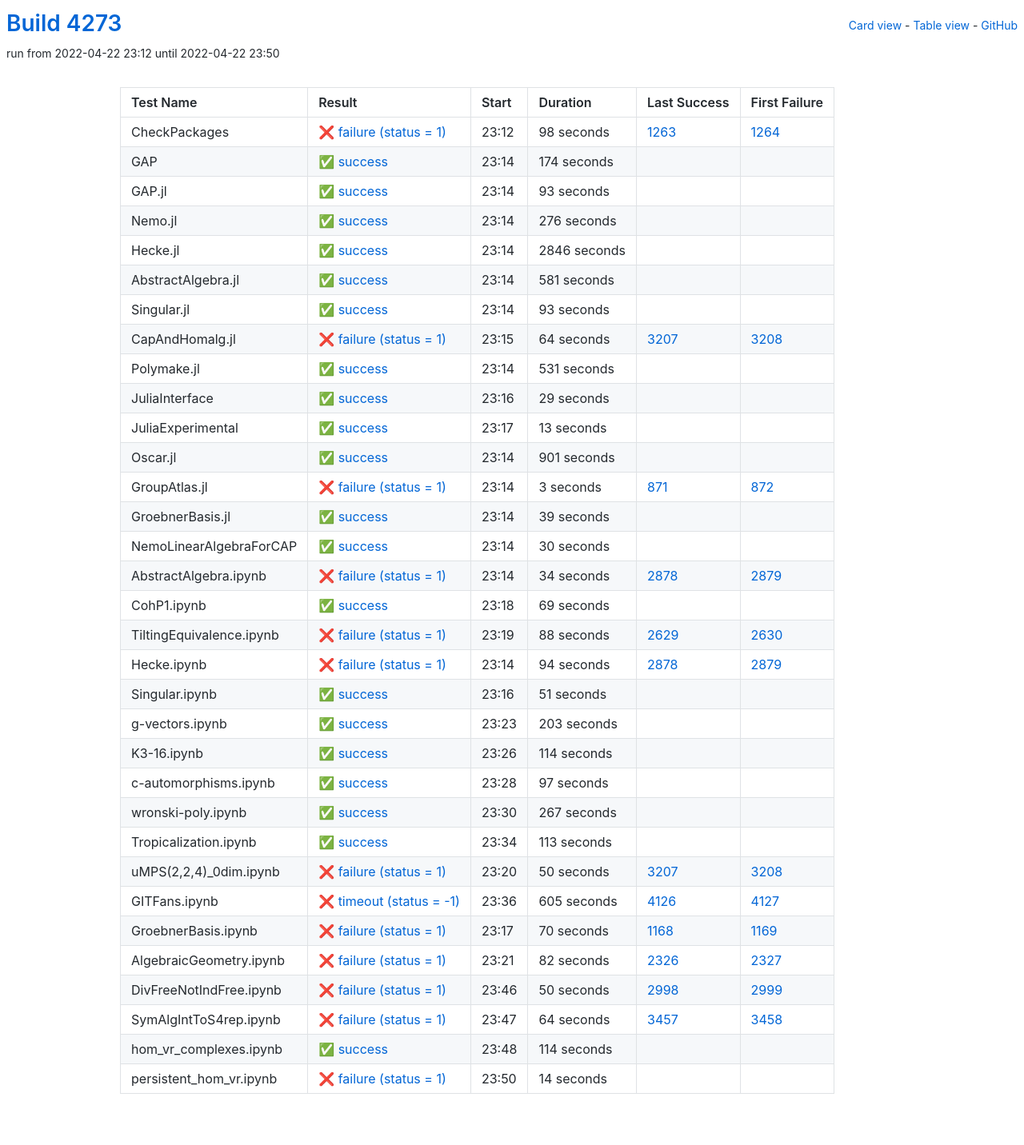
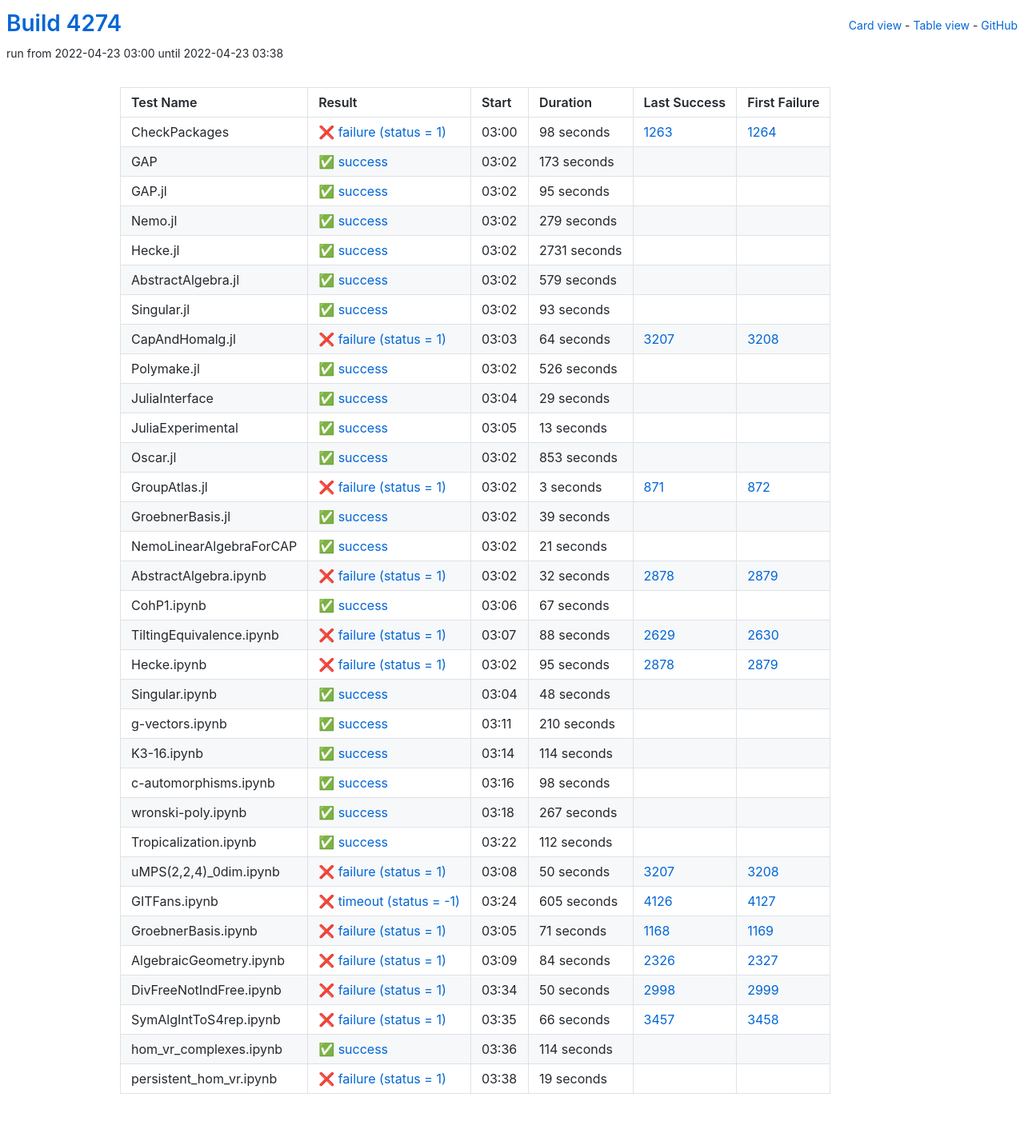
Before and after one commit to oscar-system/oscar-ci-status-stable, a Jekyll site: the page built from table.html, in a window 1280 px wide. Shown: the whole page at 80% size. Built offline with Jekyll 4.4.1, drawn with Linux system fonts in a browser that asks for light colours.

Commit message:
Build #4274

```diff
--- a/_data/ci.yml
+++ b/_data/ci.yml
@@ -1,6 +1,6 @@
 ---
-build: 4273
-build_url: https://oscarci.mathematik.uni-kl.de/job/oscar-stable/4273/
+build: 4274
+build_url: https://oscarci.mathematik.uni-kl.de/job/oscar-stable/4274/
 job: oscar-stable
 organization: oscar-system
 repo: oscar-ci-status-stable
@@ -8,8 +8,8 @@ repourl: https://github.com/oscar-system/oscar-ci-status-stable
 tests:
 - name: CheckPackages
   id: checkpackages
-  log: https://oscarci.mathematik.uni-kl.de/job/oscar-stable/4273/artifact/logs/build-4273/CheckPackages.log
-  start: 2022-04-22 23:12
+  log: https://oscarci.mathematik.uni-kl.de/job/oscar-stable/4274/artifact/logs/build-4274/CheckPackages.log
+  start: 2022-04-23 03:00
   success: false
   exitcode: 1
   status: failure
@@ -20,68 +20,68 @@ tests:
   first_failure_url: https://oscarci.mathematik.uni-kl.de/job/oscar-stable/1264/
 - name: GAP
   id: gap
-  log: https://oscarci.mathematik.uni-kl.de/job/oscar-stable/4273/artifact/logs/build-4273/GAP.log
-  start: 2022-04-22 23:14
+  log: https://oscarci.mathematik.uni-kl.de/job/oscar-stable/4274/artifact/logs/build-4274/GAP.log
+  start: 2022-04-23 03:02
   success: true
   exitcode: 0
   status: success
-  duration: 174
+  duration: 173
   last_success: false
   last_success_url:
   first_failure: false
   first_failure_url:
 - name: GAP.jl
   id: gap-jl
-  log: https://oscarci.mathematik.uni-kl.de/job/oscar-stable/4273/artifact/logs/build-4273/GAP.jl.log
-  start: 2022-04-22 23:14
+  log: https://oscarci.mathematik.uni-kl.de/job/oscar-stable/4274/artifact/logs/build-4274/GAP.jl.log
+  start: 2022-04-23 03:02
   success: true
   exitcode: 0
   status: success
-  duration: 93
+  duration: 95
   last_success: false
   last_success_url:
   first_failure: false
   first_failure_url:
 - name: Nemo.jl
   id: nemo-jl
-  log: https://oscarci.mathematik.uni-kl.de/job/oscar-stable/4273/artifact/logs/build-4273/Nemo.jl.log
-  start: 2022-04-22 23:14
+  log: https://oscarci.mathematik.uni-kl.de/job/oscar-stable/4274/artifact/logs/build-4274/Nemo.jl.log
+  start: 2022-04-23 03:02
   success: true
   exitcode: 0
   status: success
-  duration: 276
+  duration: 279
   last_success: false
   last_success_url:
   first_failure: false
   first_failure_url:
 - name: Hecke.jl
   id: hecke-jl
-  log: https://oscarci.mathematik.uni-kl.de/job/oscar-stable/4273/artifact/logs/build-4273/Hecke.jl.log
-  start: 2022-04-22 23:14
+  log: https://oscarci.mathematik.uni-kl.de/job/oscar-stable/4274/artifact/logs/build-4274/Hecke.jl.log
+  start: 2022-04-23 03:02
   success: true
   exitcode: 0
   status: success
-  duration: 2846
+  duration: 2731
   last_success: false
   last_success_url:
   first_failure: false
   first_failure_url:
 - name: AbstractAlgebra.jl
   id: abstractalgebra-jl
-  log: https://oscarci.mathematik.uni-kl.de/job/oscar-stable/4273/artifact/logs/build-4273/AbstractAlgebra.jl.log
-  start: 2022-04-22 23:14
+  log: https://oscarci.mathematik.uni-kl.de/job/oscar-stable/4274/artifact/logs/build-4274/AbstractAlgebra.jl.log
+  start: 2022-04-23 03:02
   success: true
   exitcode: 0
   status: success
-  duration: 581
+  duration: 579
   last_success: false
   last_success_url:
   first_failure: false
   first_failure_url:
 - name: Singular.jl
   id: singular-jl
-  log: https://oscarci.mathematik.uni-kl.de/job/oscar-stable/4273/artifact/logs/build-4273/Singular.jl.log
-  start: 2022-04-22 23:14
+  log: https://oscarci.mathematik.uni-kl.de/job/oscar-stable/4274/artifact/logs/build-4274/Singular.jl.log
+  start: 2022-04-23 03:02
   success: true
   exitcode: 0
   status: success
@@ -92,8 +92,8 @@ tests:
   first_failure_url:
 - name: CapAndHomalg.jl
   id: capandhomalg-jl
-  log: https://oscarci.mathematik.uni-kl.de/job/oscar-stable/4273/artifact/logs/build-4273/CapAndHomalg.jl.log
-  start: 2022-04-22 23:15
+  log: https://oscarci.mathematik.uni-kl.de/job/oscar-stable/4274/artifact/logs/build-4274/CapAndHomalg.jl.log
+  start: 2022-04-23 03:03
   success: false
   exitcode: 1
   status: failure
@@ -104,20 +104,20 @@ tests:
   first_failure_url: https://oscarci.mathematik.uni-kl.de/job/oscar-stable/3208/
 - name: Polymake.jl
   id: polymake-jl
-  log: https://oscarci.mathematik.uni-kl.de/job/oscar-stable/4273/artifact/logs/build-4273/Polymake.jl.log
-  start: 2022-04-22 23:14
+  log: https://oscarci.mathematik.uni-kl.de/job/oscar-stable/4274/artifact/logs/build-4274/Polymake.jl.log
+  start: 2022-04-23 03:02
   success: true
   exitcode: 0
   status: success
-  duration: 531
+  duration: 526
   last_success: false
   last_success_url:
   first_failure: false
   first_failure_url:
 - name: JuliaInterface
   id: juliainterface
-  log: https://oscarci.mathematik.uni-kl.de/job/oscar-stable/4273/artifact/logs/build-4273/JuliaInterface.log
-  start: 2022-04-22 23:16
+  log: https://oscarci.mathematik.uni-kl.de/job/oscar-stable/4274/artifact/logs/build-4274/JuliaInterface.log
+  start: 2022-04-23 03:04
   success: true
   exitcode: 0
   status: success
@@ -128,8 +128,8 @@ tests:
   first_failure_url:
 - name: JuliaExperimental
   id: juliaexperimental
-  log: https://oscarci.mathematik.uni-kl.de/job/oscar-stable/4273/artifact/logs/build-4273/JuliaExperimental.log
-  start: 2022-04-22 23:17
+  log: https://oscarci.mathematik.uni-kl.de/job/oscar-stable/4274/artifact/logs/build-4274/JuliaExperimental.log
+  start: 2022-04-23 03:05
   success: true
   exitcode: 0
   status: success
@@ -140,20 +140,20 @@ tests:
   first_failure_url:
 - name: Oscar.jl
   id: oscar-jl
-  log: https://oscarci.mathematik.uni-kl.de/job/oscar-stable/4273/artifact/logs/build-4273/Oscar.jl.log
-  start: 2022-04-22 23:14
+  log: https://oscarci.mathematik.uni-kl.de/job/oscar-stable/4274/artifact/logs/build-4274/Oscar.jl.log
+  start: 2022-04-23 03:02
   success: true
   exitcode: 0
   status: success
-  duration: 901
+  duration: 853
   last_success: false
   last_success_url:
   first_failure: false
   first_failure_url:
 - name: GroupAtlas.jl
   id: groupatlas-jl
-  log: https://oscarci.mathematik.uni-kl.de/job/oscar-stable/4273/artifact/logs/build-4273/GroupAtlas.jl.log
-  start: 2022-04-22 23:14
+  log: https://oscarci.mathematik.uni-kl.de/job/oscar-stable/4274/artifact/logs/build-4274/GroupAtlas.jl.log
+  start: 2022-04-23 03:02
   success: false
   exitcode: 1
   status: failure
@@ -164,8 +164,8 @@ tests:
   first_failure_url: https://oscarci.mathematik.uni-kl.de/job/oscar-stable/872/
 - name: GroebnerBasis.jl
   id: groebnerbasis-jl
-  log: https://oscarci.mathematik.uni-kl.de/job/oscar-stable/4273/artifact/logs/build-4273/GroebnerBasis.jl.log
-  start: 2022-04-22 23:14
+  log: https://oscarci.mathematik.uni-kl.de/job/oscar-stable/4274/artifact/logs/build-4274/GroebnerBasis.jl.log
+  start: 2022-04-23 03:02
   success: true
   exitcode: 0
   status: success
@@ -176,44 +176,44 @@ tests:
   first_failure_url:
 - name: NemoLinearAlgebraForCAP
   id: nemolinearalgebraforcap
-  log: https://oscarci.mathematik.uni-kl.de/job/oscar-stable/4273/artifact/logs/build-4273/NemoLinearAlgebraForCAP.log
-  start: 2022-04-22 23:14
+  log: https://oscarci.mathematik.uni-kl.de/job/oscar-stable/4274/artifact/logs/build-4274/NemoLinearAlgebraForCAP.log
+  start: 2022-04-23 03:02
   success: true
   exitcode: 0
   status: success
-  duration: 30
+  duration: 21
   last_success: false
   last_success_url:
   first_failure: false
   first_failure_url:
 - name: AbstractAlgebra.ipynb
   id: abstractalgebra-ipynb
-  log: https://oscarci.mathematik.uni-kl.de/job/oscar-stable/4273/artifact/logs/build-4273/AbstractAlgebra.ipynb.log
-  start: 2022-04-22 23:14
+  log: https://oscarci.mathematik.uni-kl.de/job/oscar-stable/4274/artifact/logs/build-4274/AbstractAlgebra.ipynb.log
+  start: 2022-04-23 03:02
   success: false
   exitcode: 1
   status: failure
-  duration: 34
+  duration: 32
   last_success: 2878
   last_success_url: https://oscarci.mathematik.uni-kl.de/job/oscar-stable/2878/
   first_failure: 2879
   first_failure_url: https://oscarci.mathematik.uni-kl.de/job/oscar-stable/2879/
 - name: CohP1.ipynb
   id: cohp1-ipynb
-  log: https://oscarci.mathematik.uni-kl.de/job/oscar-stable/4273/artifact/logs/build-4273/CohP1.ipynb.log
-  start: 2022-04-22 23:18
+  log: https://oscarci.mathematik.uni-kl.de/job/oscar-stable/4274/artifact/logs/build-4274/CohP1.ipynb.log
+  start: 2022-04-23 03:06
   success: true
   exitcode: 0
   status: success
-  duration: 69
+  duration: 67
   last_success: false
   last_success_url:
   first_failure: false
   first_failure_url:
 - name: TiltingEquivalence.ipynb
   id: tiltingequivalence-ipynb
-  log: https://oscarci.mathematik.uni-kl.de/job/oscar-stable/4273/artifact/logs/build-4273/TiltingEquivalence.ipynb.log
-  start: 2022-04-22 23:19
+  log: https://oscarci.mathematik.uni-kl.de/job/oscar-stable/4274/artifact/logs/build-4274/TiltingEquivalence.ipynb.log
+  start: 2022-04-23 03:07
   success: false
   exitcode: 1
   status: failure
@@ -224,44 +224,44 @@ tests:
   first_failure_url: https://oscarci.mathematik.uni-kl.de/job/oscar-stable/2630/
 - name: Hecke.ipynb
   id: hecke-ipynb
-  log: https://oscarci.mathematik.uni-kl.de/job/oscar-stable/4273/artifact/logs/build-4273/Hecke.ipynb.log
-  start: 2022-04-22 23:14
+  log: https://oscarci.mathematik.uni-kl.de/job/oscar-stable/4274/artifact/logs/build-4274/Hecke.ipynb.log
+  start: 2022-04-23 03:02
   success: false
   exitcode: 1
   status: failure
-  duration: 94
+  duration: 95
   last_success: 2878
   last_success_url: https://oscarci.mathematik.uni-kl.de/job/oscar-stable/2878/
   first_failure: 2879
   first_failure_url: https://oscarci.mathematik.uni-kl.de/job/oscar-stable/2879/
 - name: Singular.ipynb
   id: singular-ipynb
-  log: https://oscarci.mathematik.uni-kl.de/job/oscar-stable/4273/artifact/logs/build-4273/Singular.ipynb.log
-  start: 2022-04-22 23:16
+  log: https://oscarci.mathematik.uni-kl.de/job/oscar-stable/4274/artifact/logs/build-4274/Singular.ipynb.log
+  start: 2022-04-23 03:04
   success: true
   exitcode: 0
   status: success
-  duration: 51
+  duration: 48
   last_success: false
   last_success_url:
   first_failure: false
   first_failure_url:
 - name: g-vectors.ipynb
   id: g-vectors-ipynb
-  log: https://oscarci.mathematik.uni-kl.de/job/oscar-stable/4273/artifact/logs/build-4273/g-vectors.ipynb.log
-  start: 2022-04-22 23:23
+  log: https://oscarci.mathematik.uni-kl.de/job/oscar-stable/4274/artifact/logs/build-4274/g-vectors.ipynb.log
+  start: 2022-04-23 03:11
   success: true
   exitcode: 0
   status: success
-  duration: 203
+  duration: 210
   last_success: false
   last_success_url:
   first_failure: false
   first_failure_url:
 - name: K3-16.ipynb
   id: k3-16-ipynb
-  log: https://oscarci.mathematik.uni-kl.de/job/oscar-stable/4273/artifact/logs/build-4273/K3-16.ipynb.log
-  start: 2022-04-22 23:26
+  log: https://oscarci.mathematik.uni-kl.de/job/oscar-stable/4274/artifact/logs/build-4274/K3-16.ipynb.log
+  start: 2022-04-23 03:14
   success: true
   exitcode: 0
   status: success
@@ -272,20 +272,20 @@ tests:
   first_failure_url:
 - name: c-automorphisms.ipynb
   id: c-automorphisms-ipynb
-  log: https://oscarci.mathematik.uni-kl.de/job/oscar-stable/4273/artifact/logs/build-4273/c-automorphisms.ipynb.log
-  start: 2022-04-22 23:28
+  log: https://oscarci.mathematik.uni-kl.de/job/oscar-stable/4274/artifact/logs/build-4274/c-automorphisms.ipynb.log
+  start: 2022-04-23 03:16
   success: true
   exitcode: 0
   status: success
-  duration: 97
+  duration: 98
   last_success: false
   last_success_url:
   first_failure: false
   first_failure_url:
 - name: wronski-poly.ipynb
   id: wronski-poly-ipynb
-  log: https://oscarci.mathematik.uni-kl.de/job/oscar-stable/4273/artifact/logs/build-4273/wronski-poly.ipynb.log
-  start: 2022-04-22 23:30
+  log: https://oscarci.mathematik.uni-kl.de/job/oscar-stable/4274/artifact/logs/build-4274/wronski-poly.ipynb.log
+  start: 2022-04-23 03:18
   success: true
   exitcode: 0
   status: success
@@ -296,20 +296,20 @@ tests:
   first_failure_url:
 - name: Tropicalization.ipynb
   id: tropicalization-ipynb
-  log: https://oscarci.mathematik.uni-kl.de/job/oscar-stable/4273/artifact/logs/build-4273/Tropicalization.ipynb.log
-  start: 2022-04-22 23:34
+  log: https://oscarci.mathematik.uni-kl.de/job/oscar-stable/4274/artifact/logs/build-4274/Tropicalization.ipynb.log
+  start: 2022-04-23 03:22
   success: true
   exitcode: 0
   status: success
-  duration: 113
+  duration: 112
   last_success: false
   last_success_url:
   first_failure: false
   first_failure_url:
 - name: uMPS(2,2,4)_0dim.ipynb
   id: umps-2-2-4-0dim-ipynb
-  log: https://oscarci.mathematik.uni-kl.de/job/oscar-stable/4273/artifact/logs/build-4273/uMPS-2-2-4-_0dim.ipynb.log
-  start: 2022-04-22 23:20
+  log: https://oscarci.mathematik.uni-kl.de/job/oscar-stable/4274/artifact/logs/build-4274/uMPS-2-2-4-_0dim.ipynb.log
+  start: 2022-04-23 03:08
   success: false
   exitcode: 1
   status: failure
@@ -320,8 +320,8 @@ tests:
   first_failure_url: https://oscarci.mathematik.uni-kl.de/job/oscar-stable/3208/
 - name: GITFans.ipynb
   id: gitfans-ipynb
-  log: https://oscarci.mathematik.uni-kl.de/job/oscar-stable/4273/artifact/logs/build-4273/GITFans.ipynb.log
-  start: 2022-04-22 23:36
+  log: https://oscarci.mathematik.uni-kl.de/job/oscar-stable/4274/artifact/logs/build-4274/GITFans.ipynb.log
+  start: 2022-04-23 03:24
   success: false
   exitcode: -1
   status: timeout
@@ -332,32 +332,32 @@ tests:
   first_failure_url: https://oscarci.mathematik.uni-kl.de/job/oscar-stable/4127/
 - name: GroebnerBasis.ipynb
   id: groebnerbasis-ipynb
-  log: https://oscarci.mathematik.uni-kl.de/job/oscar-stable/4273/artifact/logs/build-4273/GroebnerBasis.ipynb.log
-  start: 2022-04-22 23:17
+  log: https://oscarci.mathematik.uni-kl.de/job/oscar-stable/4274/artifact/logs/build-4274/GroebnerBasis.ipynb.log
+  start: 2022-04-23 03:05
   success: false
   exitcode: 1
   status: failure
-  duration: 70
+  duration: 71
   last_success: 1168
   last_success_url: https://oscarci.mathematik.uni-kl.de/job/oscar-stable/1168/
   first_failure: 1169
   first_failure_url: https://oscarci.mathematik.uni-kl.de/job/oscar-stable/1169/
 - name: AlgebraicGeometry.ipynb
   id: algebraicgeometry-ipynb
-  log: https://oscarci.mathematik.uni-kl.de/job/oscar-stable/4273/artifact/logs/build-4273/AlgebraicGeometry.ipynb.log
-  start: 2022-04-22 23:21
+  log: https://oscarci.mathematik.uni-kl.de/job/oscar-stable/4274/artifact/logs/build-4274/AlgebraicGeometry.ipynb.log
+  start: 2022-04-23 03:09
   success: false
   exitcode: 1
   status: failure
-  duration: 82
+  duration: 84
   last_success: 2326
   last_success_url: https://oscarci.mathematik.uni-kl.de/job/oscar-stable/2326/
   first_failure: 2327
   first_failure_url: https://oscarci.mathematik.uni-kl.de/job/oscar-stable/2327/
 - name: DivFreeNotIndFree.ipynb
   id: divfreenotindfree-ipynb
-  log: https://oscarci.mathematik.uni-kl.de/job/oscar-stable/4273/artifact/logs/build-4273/DivFreeNotIndFree.ipynb.log
-  start: 2022-04-22 23:46
+  log: https://oscarci.mathematik.uni-kl.de/job/oscar-stable/4274/artifact/logs/build-4274/DivFreeNotIndFree.ipynb.log
+  start: 2022-04-23 03:34
   success: false
   exitcode: 1
   status: failure
@@ -368,20 +368,20 @@ tests:
   first_failure_url: https://oscarci.mathematik.uni-kl.de/job/oscar-stable/2999/
 - name: SymAlgIntToS4rep.ipynb
   id: symalginttos4rep-ipynb
-  log: https://oscarci.mathematik.uni-kl.de/job/oscar-stable/4273/artifact/logs/build-4273/SymAlgIntToS4rep.ipynb.log
-  start: 2022-04-22 23:47
+  log: https://oscarci.mathematik.uni-kl.de/job/oscar-stable/4274/artifact/logs/build-4274/SymAlgIntToS4rep.ipynb.log
+  start: 2022-04-23 03:35
   success: false
   exitcode: 1
   status: failure
-  duration: 64
+  duration: 66
   last_success: 3457
   last_success_url: https://oscarci.mathematik.uni-kl.de/job/oscar-stable/3457/
   first_failure: 3458
   first_failure_url: https://oscarci.mathematik.uni-kl.de/job/oscar-stable/3458/
 - name: hom_vr_complexes.ipynb
   id: hom-vr-complexes-ipynb
-  log: https://oscarci.mathematik.uni-kl.de/job/oscar-stable/4273/artifact/logs/build-4273/hom_vr_complexes.ipynb.log
-  start: 2022-04-22 23:48
+  log: https://oscarci.mathematik.uni-kl.de/job/oscar-stable/4274/artifact/logs/build-4274/hom_vr_complexes.ipynb.log
+  start: 2022-04-23 03:36
   success: true
   exitcode: 0
   status: success
@@ -392,12 +392,12 @@ tests:
   first_failure_url:
 - name: persistent_hom_vr.ipynb
   id: persistent-hom-vr-ipynb
-  log: https://oscarci.mathematik.uni-kl.de/job/oscar-stable/4273/artifact/logs/build-4273/persistent_hom_vr.ipynb.log
-  start: 2022-04-22 23:50
+  log: https://oscarci.mathematik.uni-kl.de/job/oscar-stable/4274/artifact/logs/build-4274/persistent_hom_vr.ipynb.log
+  start: 2022-04-23 03:38
   success: false
   exitcode: 1
   status: failure
-  duration: 14
+  duration: 19
   last_success: false
   last_success_url:
   first_failure: false
```
Also changed, not shown: README.md.
